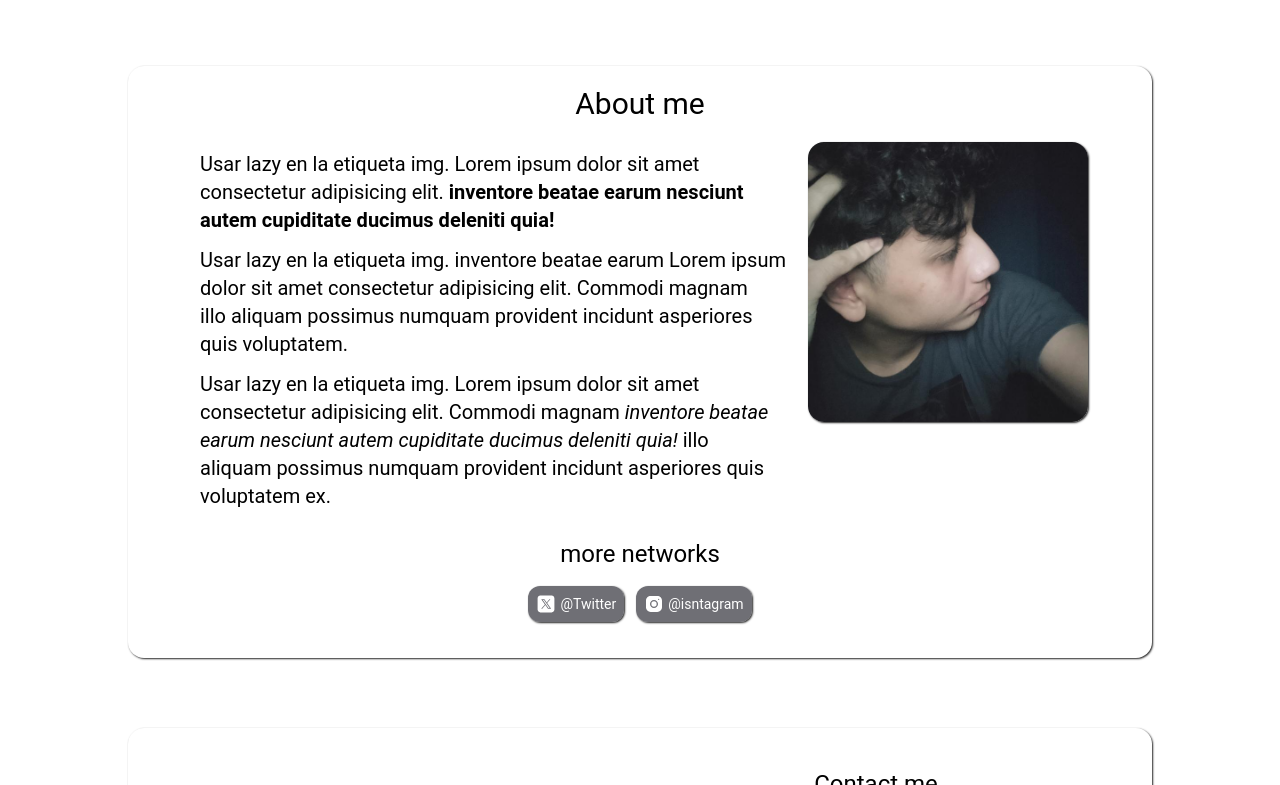
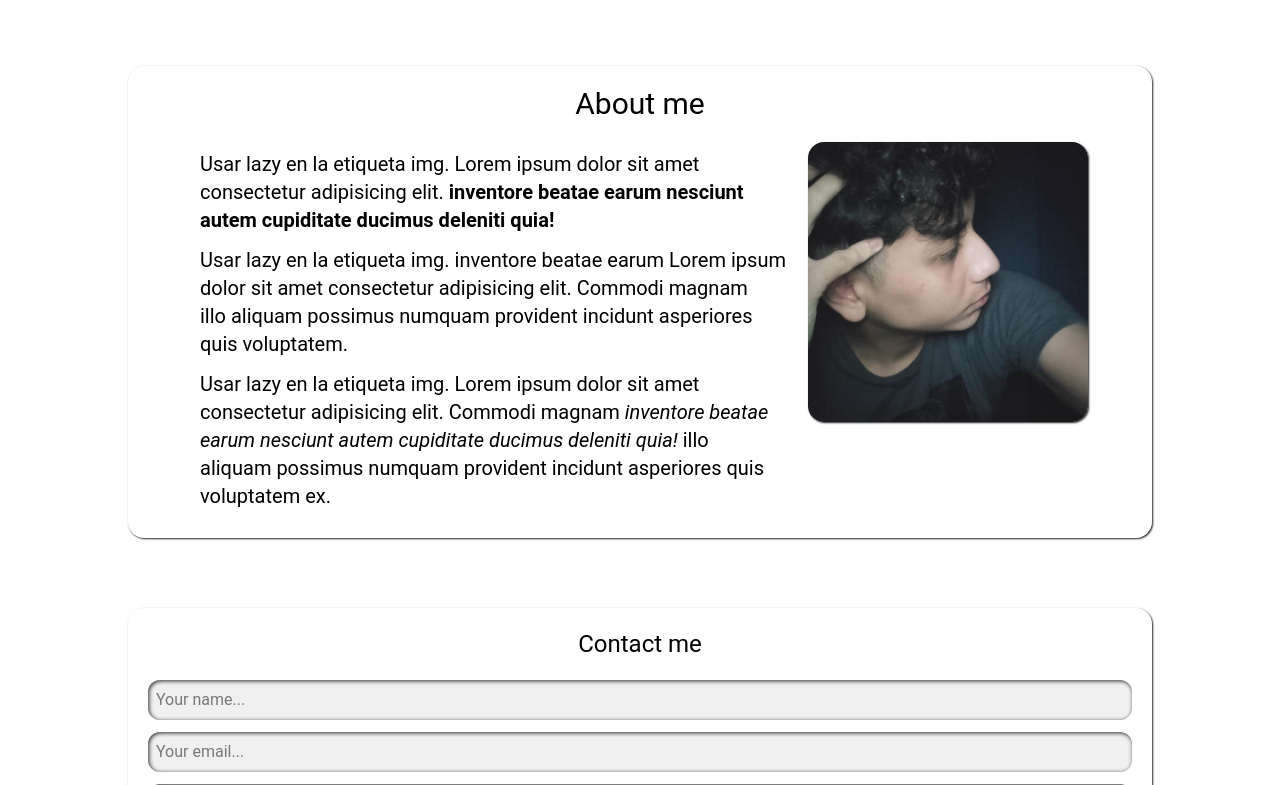
Before and after one commit to RobertGmzz/Landing-Web-Page, a React (Vite) app: page / in a window 1280 px wide. Shown: the part 2015-2800 px from the top of the page. Built offline with nearby package versions, Linux system fonts and the light colour scheme; a web font is replaced by a local one.

Commit message:
Mejora en la lectura del codigo - Iconos libres de dependencias - algunas mejoras en comentarios

```diff
--- a/package.json
+++ b/package.json
@@ -11,7 +11,6 @@
   },
   "dependencies": {
     "@tailwindcss/vite": "^4.1.11",
-    "lucide-react": "^0.537.0",
     "npm": "^11.5.2",
     "react": "^19.1.1",
     "react-dom": "^19.1.1",
--- a/src/components/AboutMe.tsx
+++ b/src/components/AboutMe.tsx
@@ -1,13 +1,9 @@
-import { X, Instagram } from "./Pills/SocialPills"
-/*orden de propiedades para los enlaces*/
-/*link - name - color*/
-
 export function AboutMe(){
     return(
         <section id="about" className="flex flex-col items-center gap-x-4 w-full max-w-5xl p-5 rounded-2xl shadow-primary">
             <h2 className="mb-5 text-3xl">About me</h2>
             <article className="flex flex-col-reverse items-center lg:items-start lg:flex-row w-full max-w-4xl">
-                <div className="p-2 md:text-xl text-pretty">
+                <div className="p-2 md:text-xl text-pretty mt-5 lg:mt-0">
                     <p className="mb-3">
                         Usar lazy en la etiqueta img.
                         Lorem ipsum dolor sit amet consectetur adipisicing elit. <strong> inventore beatae earum nesciunt autem cupiditate ducimus deleniti quia!</strong>
@@ -23,13 +19,6 @@ export function AboutMe(){
                 </div>
                 <img src="/img/icono.png" alt="foto de user" loading="lazy" className="size-50 lg:size-70 rounded-2xl hover:rotate-4 transition duration-500 shadow-primary"/>
             </article>
-            <div className="flex-col">
-                <h3 className="text-center text-2xl mt-5">more networks</h3>
-                <ul className="flex flex-wrap justify-center gap-3 m-4">
-                    <li><X link="#" name="@Twitter" color="currentColor"></X></li>
-                    <li><Instagram link="#" name="@isntagram" color="currentColor"></Instagram></li>
-                </ul>
-            </div>
         </section>
     )
 }
--- a/src/components/Experience.tsx
+++ b/src/components/Experience.tsx
@@ -1,6 +1,6 @@
 import { Job } from "./Job"
 
-/* PROPIEDADES QUE DEBE RECIBIR "Job" - (en orden)*/
+/* PROPIEDADES QUE DEBE RECIBIR "Job"*/
 /*
 title(string - titulo descriptivo) -
 info(string - pequeña descripcion directa sobre el proyecto) -
@@ -12,7 +12,7 @@ load(solo recibe los datos "lazy" de carga diferida, "eager" de carga instantane
 */
 
 
-/*PROPERTIES THAT "Job" SHOULD RECIVE - (in order)*/
+/*PROPERTIES THAT "Job" SHOULD RECIVE*/
 /*title(string - descriptive title) -
 info(string - short direct description about the project) -
 route(string - image path) -
--- a/src/components/Footer.tsx
+++ b/src/components/Footer.tsx
@@ -1,4 +1,19 @@
 import { useState } from "react"
+import { FormPill } from "./Pills/FormPill"
+
+/* PROPIEDADES QUE DEBE RECIBIR "FormPill"*/
+/*
+sprite - va como propiedad - (recibe elementos de tipo ReactElement jsx, tsx(componentes react) o html) -
+id(string - texto que describa  ) -
+children(recibe elementos de tipo ReactElement jsx, tsx(componentes react) o html)
+*/
+
+/* PROPERTIES THAT "FormPill" SHOULD RECEIVE*/
+/*
+sprite - goes as property - (receives elements of type ReactElement jsx, tsx (react components) or html) -
+id (string - text that describes ) -
+children (receives elements of type ReactElement jsx, tsx (react components) or html)
+*/
 
 export function Footer() {
     const [status, setStatus] = useState<string>("")
@@ -23,12 +38,6 @@ export function Footer() {
 
     return (
         <footer id="contact" className="flex flex-col items-center w-full max-w-5xl p-5 mb-4 rounded-2xl shadow-primary">
-        <div className="flex flex-col items-center sm:items-start sm:flex-row gap-10 lg:gap-10 mx-10 pt-5">
-            <h3 className="pt-4 w-full text-xl lg:text-2xl text-start text-pretty">
-            Lorem ipsum dolor sit amet, consectetur adipisicing elit. Culpa vero
-            quidem dolor.
-            </h3>
-
             <form
                 action="https://formsubmit.co/uncorreovalido"
                 method="POST"
@@ -44,27 +53,27 @@ export function Footer() {
                     value="Nuevo mensaje desde el formulario"
                 />
 
-            <h2 className="pb-2 text-center text-xl lg:text-2xl">Contact me</h2>
+                <h3 className="pb-2 text-center text-xl lg:text-2xl">Contact me</h3>
 
                 <input
                     type="text"
                     name="name"
-                placeholder="Tu nombre..."
+                    placeholder="Your name..."
                     required
-                className="p-2 w-full rounded-xl outline-0 shadow-secondary"
+                    className="p-2 w-full rounded-xl outline-0 bg-[#f0f0f0] dark:bg-[#2a2a30b7] shadow-secondary"
                 />
                 <input
                     type="email"
                     name="email"
-                placeholder="Tu correo..."
+                    placeholder="Your email..."
                     required
-                className="p-2 w-full rounded-xl outline-0 shadow-secondary"
+                    className="p-2 w-full rounded-xl outline-0 bg-[#f0f0f0] dark:bg-[#2a2a30b7] shadow-secondary"
                 />
                 <textarea
                     name="message"
-                placeholder="Tu mensaje..."
+                    placeholder="Your message..."
                     required
-                className="p-2 w-full min-h-30 rounded-xl outline-0 shadow-secondary"
+                    className="p-2 w-full min-h-30 rounded-xl outline-0 bg-[#f0f0f0] dark:bg-[#2a2a30b7] shadow-secondary"
                 ></textarea>
 
                 {/* Verificacion y estilos del mensaje */}
@@ -74,14 +83,19 @@ export function Footer() {
 
                 <button
                     type="submit"
-                className="w-20 p-2 rounded-xl text-sm shadow-button active:scale-95">
-                Enviar
+                    className="py-2 px-4 rounded-xl text-sm bg-[#f0f0f0] dark:bg-[#2a2a30b7] shadow-button active:scale-95">
+                    Send
                 </button>
             </form>
+
+            <div className="flex-col mt-5 justify-between w-full text-sm">
+                <div>
+                    <h3>Contact information</h3>
+                    <p>We're open for any suggestion or just to have a chat</p>
                 </div>
-        <div className="flex mt-5 justify-between w-full text-sm">
-            <a translate="no" href="#" rel="noopener noreferrer" className="hover:underline">©autor</a>
-            <a href="#hero" className="hover:underline">comeback</a>
+                <ul className="mt-4">
+                    <FormPill sprite={<div></div>} id="hola">{<div>buenas</div>}</FormPill>
+                </ul>
             </div>
         </footer>
     )
--- a/src/components/Job.tsx
+++ b/src/components/Job.tsx
@@ -1,4 +1,4 @@
-import { ChevronRight } from "lucide-react"
+
 
 type image = {
     title: string
@@ -26,8 +26,8 @@ export function Job({info, title, route, link, dateFact, date, load}:image){
                 </p>
 
                 <a href={link} title="Saber mas del proyecto" aria-label="Ver mas informacion" target="_blank" rel="noopener noreferrer" className="flex flex-nowrap">
-                    <ChevronRight></ChevronRight>
-                    <span>Know more</span>
+                    <div><svg xmlns="http://www.w3.org/2000/svg" width="24" height="24" viewBox="0 0 24 24" fill="none" stroke="currentColor" stroke-width="2" stroke-linecap="round" stroke-linejoin="round" className="lucide lucide-chevron-right-icon lucide-chevron-right"><path d="m9 18 6-6-6-6"/></svg></div>
+                    <span>more info</span>
                 </a>
             </div>
         </article>
--- /dev/null
+++ b/src/components/Pills/FormPill.tsx
@@ -0,0 +1,22 @@
+import type { ReactElement } from "react"
+import type { ReactNode } from "react"
+
+type props = {
+    sprite: ReactElement
+    id: string
+    children: ReactNode
+}
+
+export function FormPill({sprite, id, children}:props){
+    return(
+        <li className="flex flex-nowrap gap-4">
+            <div>
+                {sprite}
+            </div>
+            <span>
+                {id}:
+                {children}
+            </span>
+        </li>
+    )
+}
--- a/src/components/Pills/SocialPills.tsx
+++ b/src/components/Pills/SocialPills.tsx
@@ -25,25 +25,3 @@ export function LinkedIn({link, name, color}:props){
         </a>
     )
 }
-
-export function X({link, name, color}:props){
-    return(
-        <a translate="no" href={link} aria-label="Ir a X" target="_blank" rel="noopener noreferrer" className="flex flex-nowrap justify-center gap-x-1 p-2 rounded-xl text-sm shadow-button hover:scale-103 reflex">
-                <svg xmlns="http://www.w3.org/2000/svg" x="0px" y="0px" width="20" height="20" fill={color} viewBox="0 0 50 50">
-                    <path d="M 11 4 C 7.134 4 4 7.134 4 11 L 4 39 C 4 42.866 7.134 46 11 46 L 39 46 C 42.866 46 46 42.866 46 39 L 46 11 C 46 7.134 42.866 4 39 4 L 11 4 z M 13.085938 13 L 21.023438 13 L 26.660156 21.009766 L 33.5 13 L 36 13 L 27.789062 22.613281 L 37.914062 37 L 29.978516 37 L 23.4375 27.707031 L 15.5 37 L 13 37 L 22.308594 26.103516 L 13.085938 13 z M 16.914062 15 L 31.021484 35 L 34.085938 35 L 19.978516 15 L 16.914062 15 z"></path>
-                </svg>
-            {name}
-        </a>
-    )
-}
-
-export function Instagram({link, name, color}:props){
-    return(
-        <a translate="no" href={link} aria-label="Ir a Instagram" target="_blank" rel="noopener noreferrer" className="flex flex-nowrap justify-center gap-x-1 p-2 rounded-xl text-sm shadow-button hover:scale-103 reflex">
-            <svg xmlns="http://www.w3.org/2000/svg" x="0px" y="0px" width="20" height="20" fill={color} viewBox="0 0 30 30">
-                <path d="M 9.9980469 3 C 6.1390469 3 3 6.1419531 3 10.001953 L 3 20.001953 C 3 23.860953 6.1419531 27 10.001953 27 L 20.001953 27 C 23.860953 27 27 23.858047 27 19.998047 L 27 9.9980469 C 27 6.1390469 23.858047 3 19.998047 3 L 9.9980469 3 z M 22 7 C 22.552 7 23 7.448 23 8 C 23 8.552 22.552 9 22 9 C 21.448 9 21 8.552 21 8 C 21 7.448 21.448 7 22 7 z M 15 9 C 18.309 9 21 11.691 21 15 C 21 18.309 18.309 21 15 21 C 11.691 21 9 18.309 9 15 C 9 11.691 11.691 9 15 9 z M 15 11 A 4 4 0 0 0 11 15 A 4 4 0 0 0 15 19 A 4 4 0 0 0 19 15 A 4 4 0 0 0 15 11 z"></path>
-            </svg>
-            {name}
-        </a>
-    )
-}
--- a/src/components/ToggleTheme.tsx
+++ b/src/components/ToggleTheme.tsx
@@ -1,4 +1,3 @@
-import { Moon, Sun } from "lucide-react"
 import { useState, useEffect } from "react"
 
 export function ToggleTheme () {
@@ -24,7 +23,9 @@ export function ToggleTheme () {
 
     return (
             <button onClick={()=>setIsDark(!isDark)} className="flex items-center cursor-pointer">
-                {isDark ? <Sun /> : <Moon />}
+                {isDark ? <div><svg xmlns="http://www.w3.org/2000/svg" width="24" height="24" viewBox="0 0 24 24" fill="none" stroke="currentColor" stroke-width="2" stroke-linecap="round" stroke-linejoin="round" className="lucide lucide-moon-icon lucide-moon"><path d="M20.985 12.486a9 9 0 1 1-9.473-9.472c.405-.022.617.46.402.803a6 6 0 0 0 8.268 8.268c.344-.215.825-.004.803.401"/></svg></div>
+                :
+                <div><svg xmlns="http://www.w3.org/2000/svg" width="24" height="24" viewBox="0 0 24 24" fill="none" stroke="currentColor" stroke-width="2" stroke-linecap="round" stroke-linejoin="round" className="lucide lucide-sun-icon lucide-sun"><circle cx="12" cy="12" r="4"/><path d="M12 2v2"/><path d="M12 20v2"/><path d="m4.93 4.93 1.41 1.41"/><path d="m17.66 17.66 1.41 1.41"/><path d="M2 12h2"/><path d="M20 12h2"/><path d="m6.34 17.66-1.41 1.41"/><path d="m19.07 4.93-1.41 1.41"/></svg></div>}
             </button>
     )
 }
```
Also changed, not shown: src/components/Header.tsx (+7 -3 lines), src/components/HeroSection.tsx (+14 -2 lines), src/components/Projects.tsx (+4 -4 lines), 1 other file (tests, documents, lock files or other folders). Lines whose indentation alone changed are shown as unchanged.
